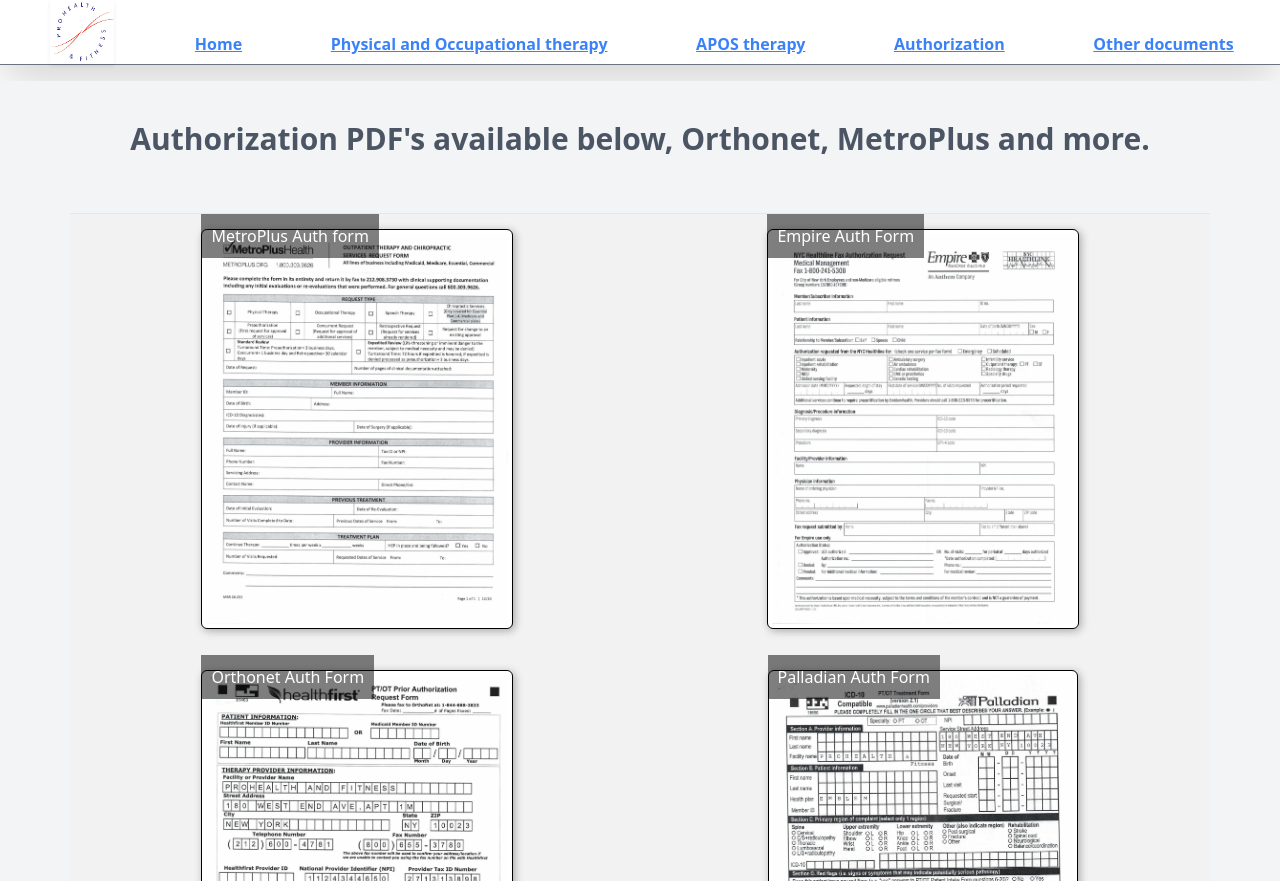
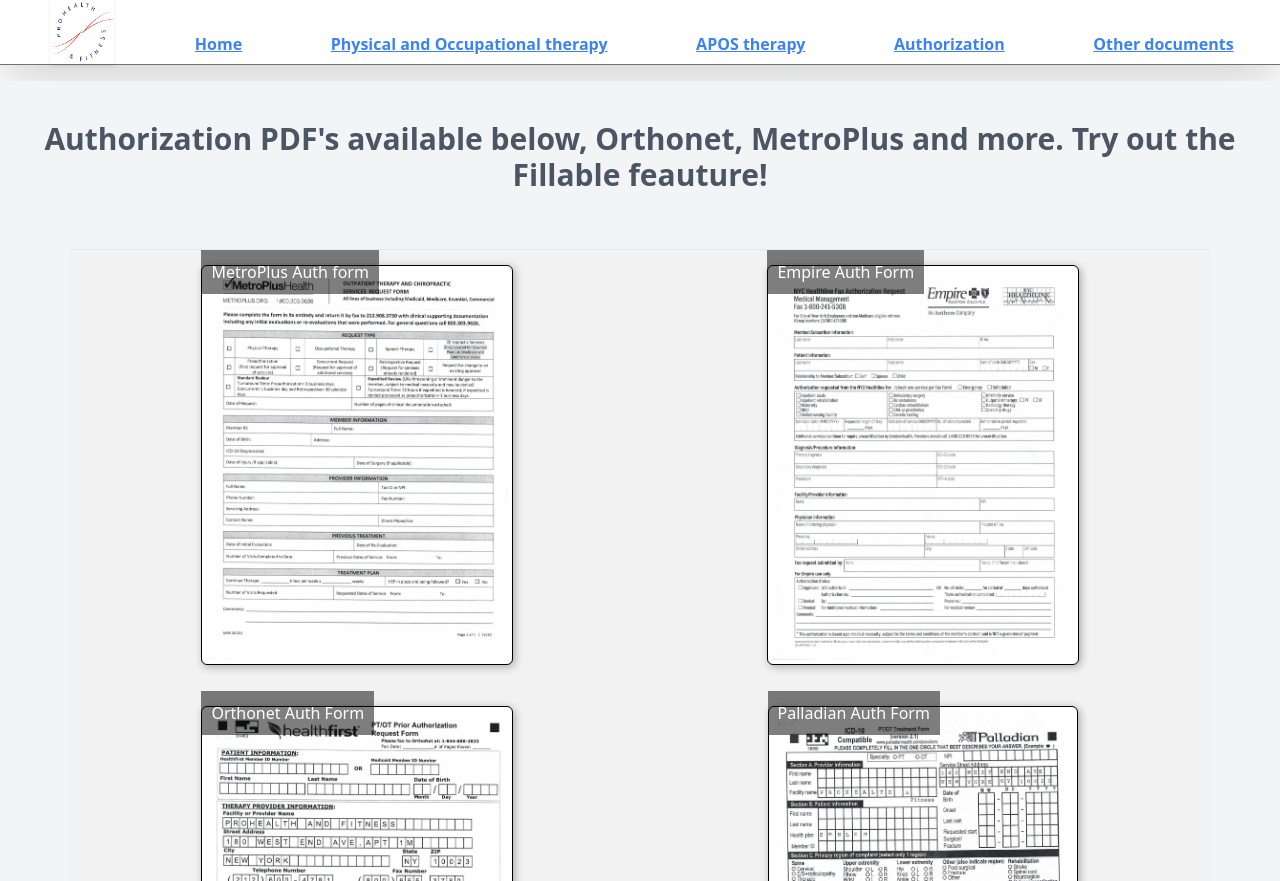
Before and after one commit to cedenoc181/ProHealthRepository, a React (Create React App) app: page /Auth in a window 1280 px wide. Built offline with nearby package versions, Linux system fonts and the light colour scheme.

Commit message:
added new prompt to auth

```diff
--- a/src/AUTH/AUTH.js
+++ b/src/AUTH/AUTH.js
@@ -61,7 +61,7 @@
 
    <div className="Prompt">
           <p className="p-10 font-semibold text-gray-600 text-3xl text-center">
-            Authorization PDF's available below, Orthonet, MetroPlus and more.
+            Authorization PDF's available below, Orthonet, MetroPlus and more. Try out the Fillable feauture!
           </p>
    </div>
     <div className="container">
```
